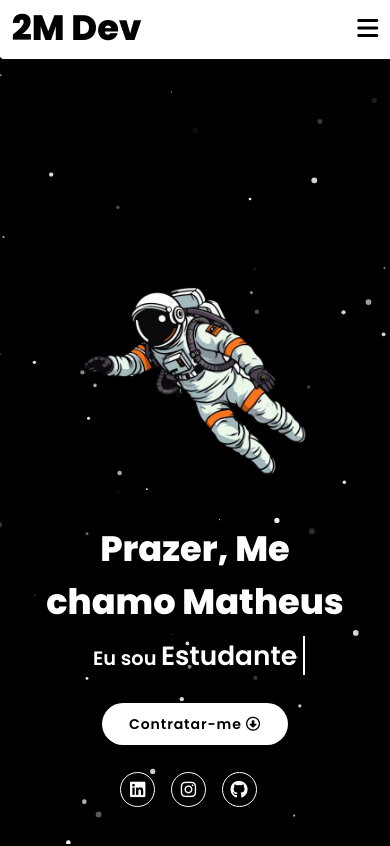
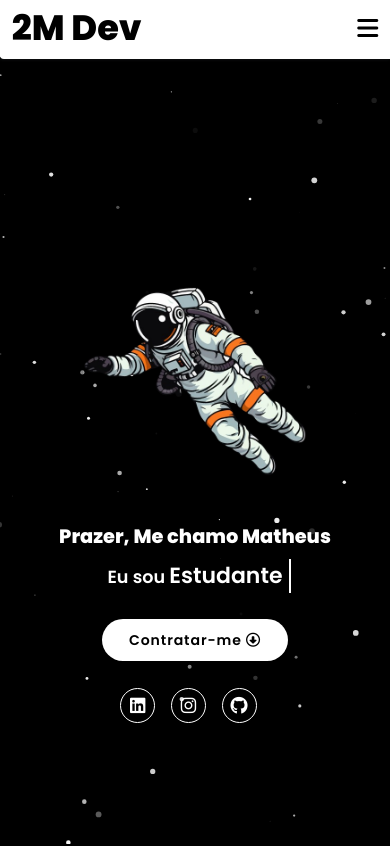
Before and after one commit to matheusmartinz/portfolio-main, a plain HTML site: page index.html in a window 390 px wide. Shown: the top 846 px of the page. Drawn offline with nearby package versions, Linux system fonts and the light colour scheme.

Commit message:
changed font-size .home h1 - max-width 450px

```diff
--- a/assets/css/style.css
+++ b/assets/css/style.css
@@ -460,11 +460,18 @@ section {
 }
 
 @media (max-width: 450px) {
-    .home .content h3 {
+
+    .home .content h1 {
         font-size: 2.2rem;
     }
+    .home .content h3 {
+        font-size: 2rem;
+    }
+    .home .content h3 .typing-text {
+        font-size: 2.5rem;
+    }
     .home .content p span {
-        font-size: 2.2rem;
+        font-size: 2rem;
     }
 }
 
```
